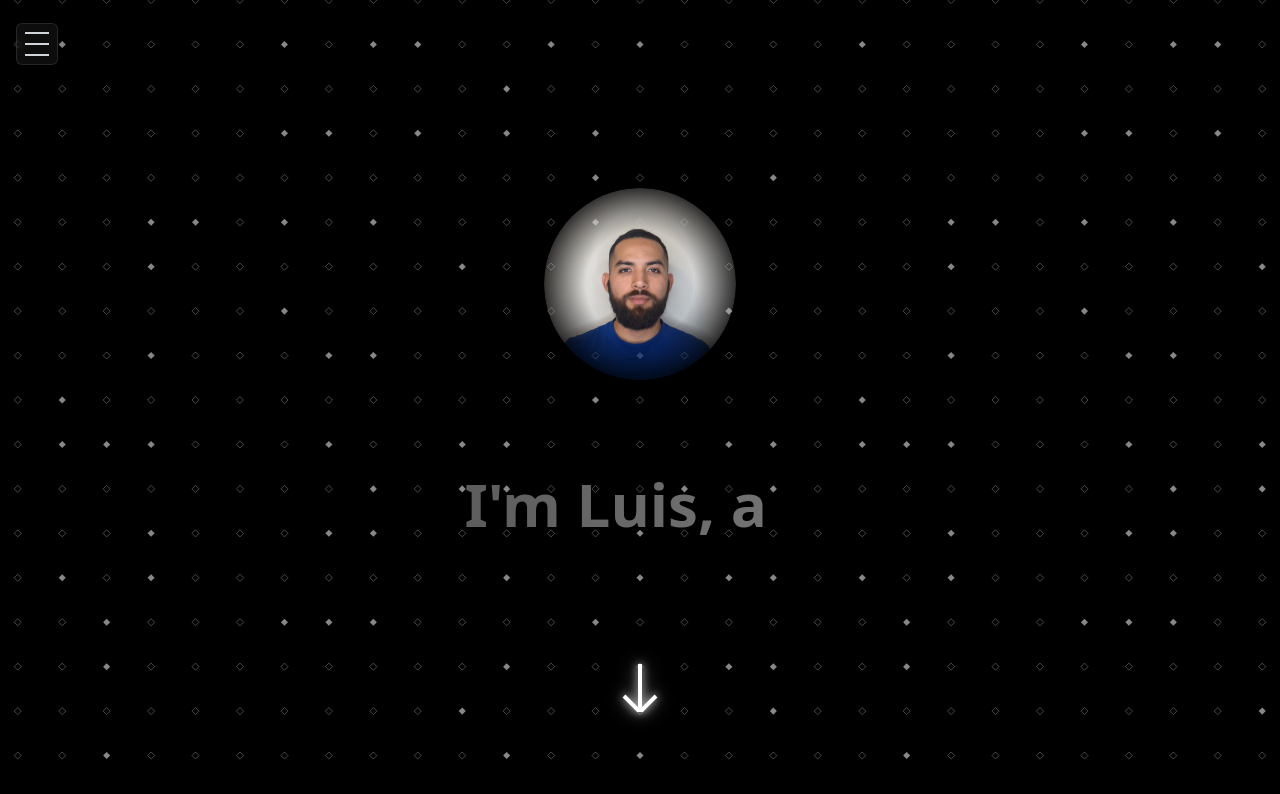
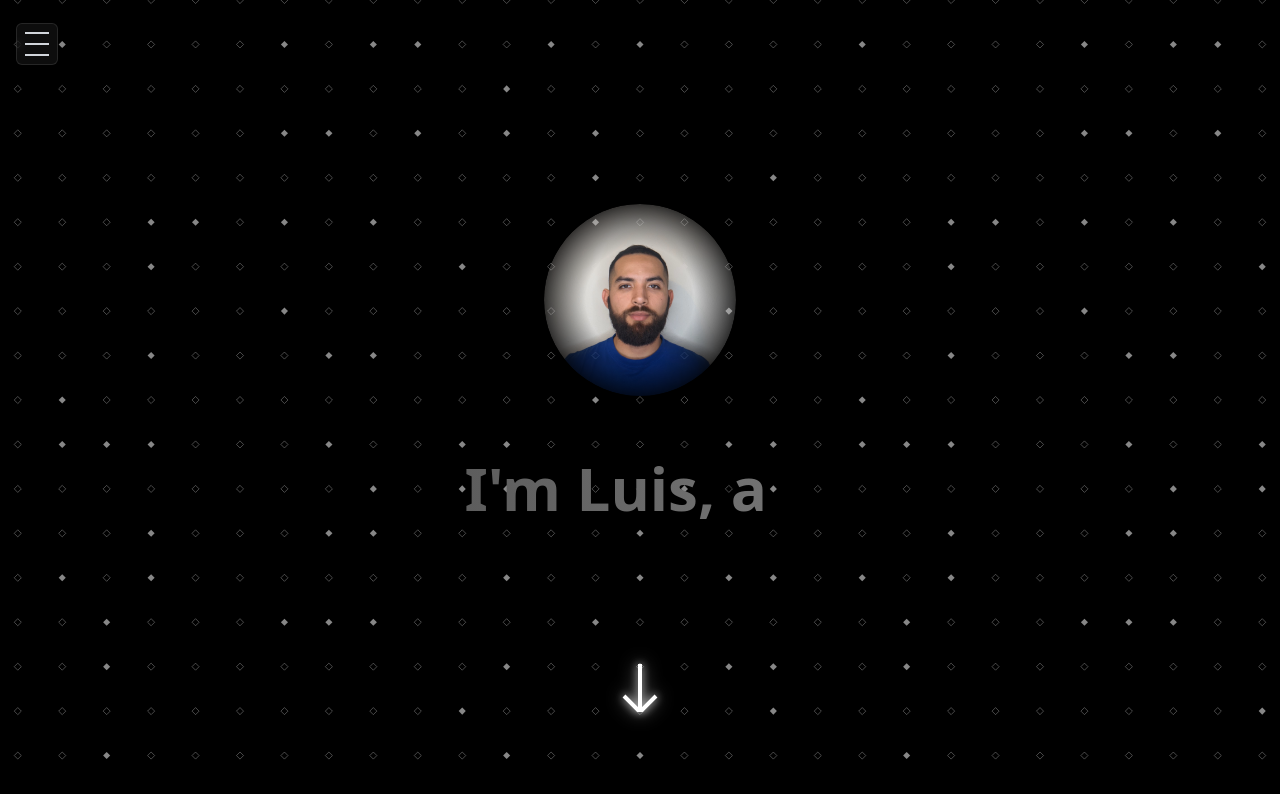
Before and after one commit to Lmx154/portfolio, a React (Vite) app: page / in a window 1280 px wide. Shown: the top 794 px of the page. Built offline with nearby package versions, Linux system fonts and the light colour scheme.

Commit message:
moved profile pic closer to message

```diff
--- a/src/pages/Home.tsx
+++ b/src/pages/Home.tsx
@@ -7,7 +7,7 @@ const Home = () => {
       <img
         src="/profile.jpg"
         alt="Portrait"
-        className="w-48 h-48 rounded-full object-cover drop-shadow-lg fading-mask mb-8"
+        className="w-48 h-48 rounded-full object-cover drop-shadow-lg fading-mask mb-0.1"
       />
       <div className="relative h-[200px] w-full">
         <div className="absolute top-1/2 left-1/2 -translate-x-1/2 -translate-y-1/2 w-full px-4">
```
